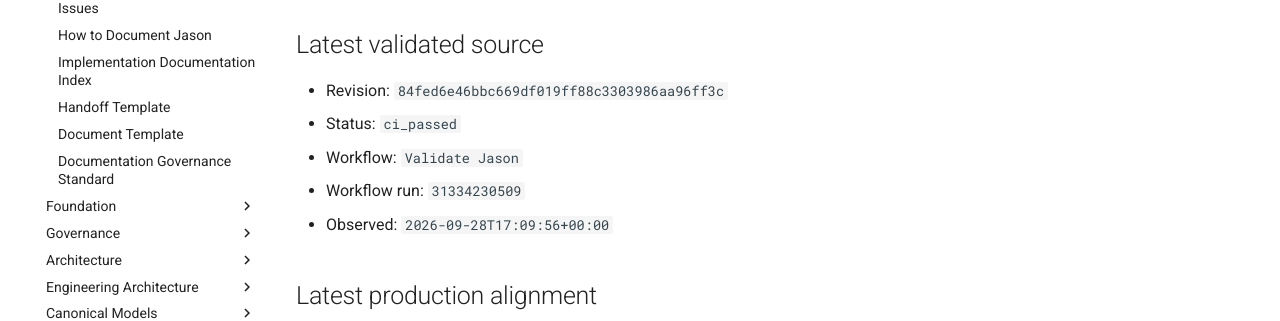
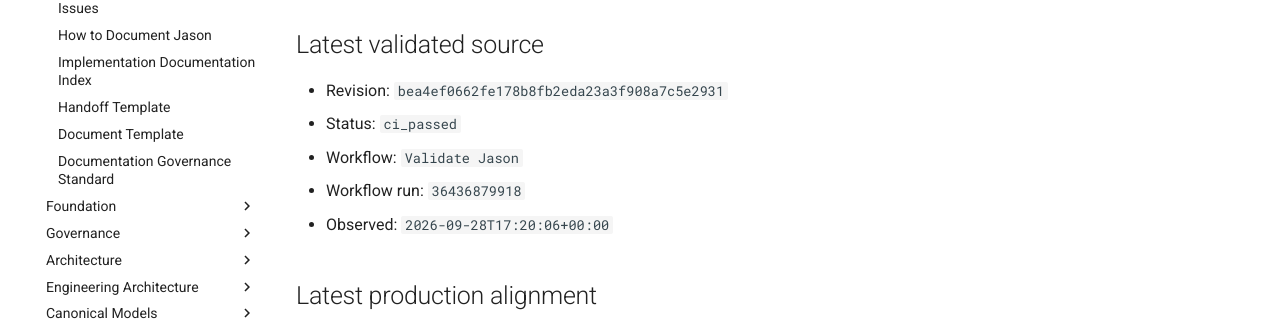
Before and after one commit to al-teamaot-com/jason, an MkDocs documentation site: the page built from docs/control/AUTOMATED-CHANGE-STATE.md, in a window 1280 px wide and 1163 px high. Shown: the part 337-658 px from the top of the window. Built offline with MkDocs 1.6.1 and Material for MkDocs 9.7.7, drawn with Linux system fonts in a browser that asks for light colours; comment, search, counter and statistics services are not loaded.

Commit message:
Reconcile automated documentation state for bea4ef0662fe

```diff
--- a/docs/control/AUTOMATED-CHANGE-STATE.md
+++ b/docs/control/AUTOMATED-CHANGE-STATE.md
@@ -8,11 +8,11 @@
 
 ## Latest validated source
 
-- Revision: `84fed6e46bbc669df019ff88c3303986aa96ff3c`
+- Revision: `bea4ef0662fe178b8fb2eda23a3f908a7c5e2931`
 - Status: `ci_passed`
 - Workflow: `Validate Jason`
-- Workflow run: `31334230509`
-- Observed: `2026-09-28T17:09:56+00:00`
+- Workflow run: `36436879918`
+- Observed: `2026-09-28T17:20:06+00:00`
 
 ## Latest production alignment
 
```
Also changed, not shown: docs/control/AUTOMATED-CHANGE-STATE.json (+4 -4 lines).
